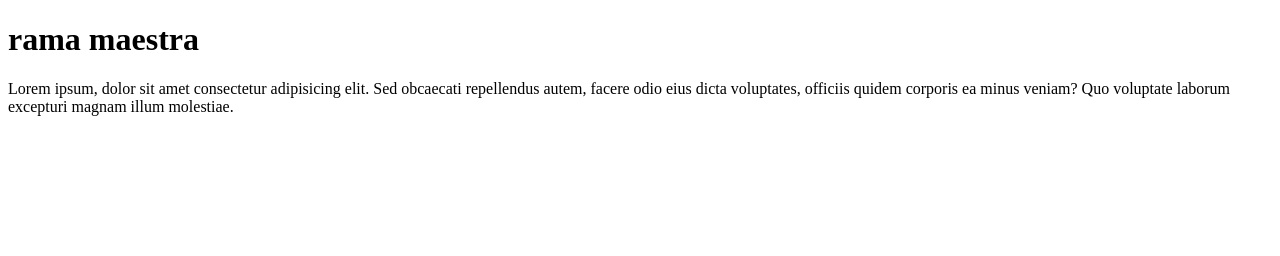
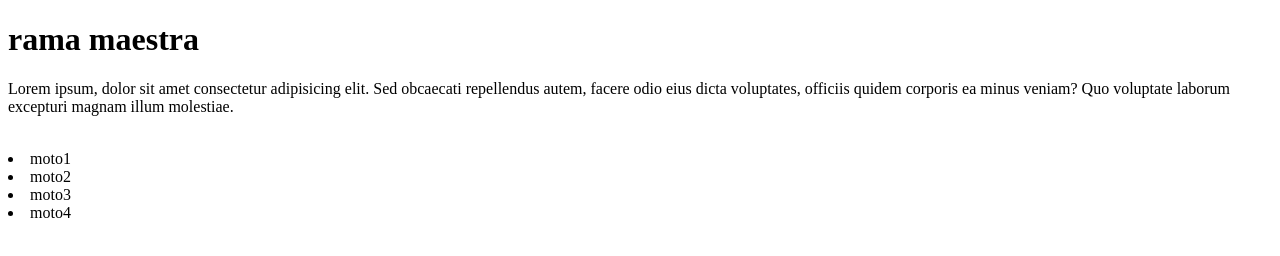
Before and after one commit to gabriel123png/proyecto-adso-01, a plain HTML site: page index.html in a window 1280 px wide. Drawn offline with Linux system fonts and the light colour scheme.

Commit message:
modificacion -index -viñetadesor

```diff
--- a/index.html
+++ b/index.html
@@ -9,5 +9,9 @@
     <h1>rama maestra</h1>
     <p>Lorem ipsum, dolor sit amet consectetur adipisicing elit. Sed obcaecati repellendus autem, facere odio eius dicta voluptates, officiis quidem corporis ea minus veniam? Quo voluptate laborum excepturi magnam illum molestiae.</p>
     <img src="imagen/Mt09_2024_cyan_mini.jpg" alt="">
+    <li>moto1</li>
+    <li>moto2</li>
+    <li>moto3</li>
+    <li>moto4</li>
 </body>
 </html>
```
